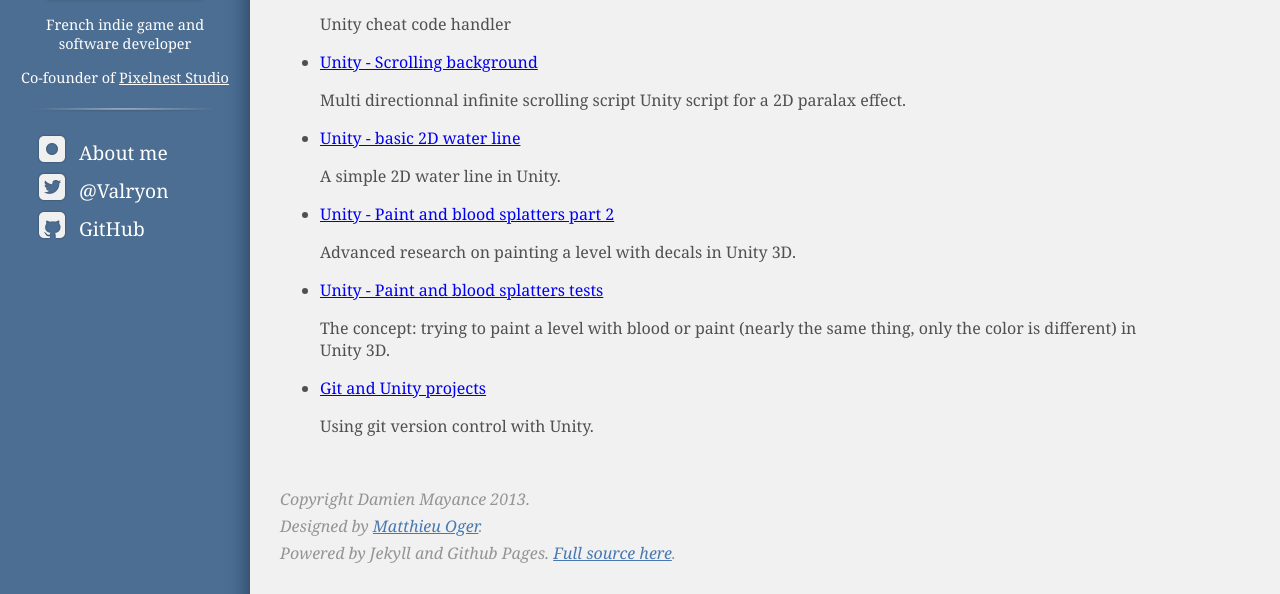
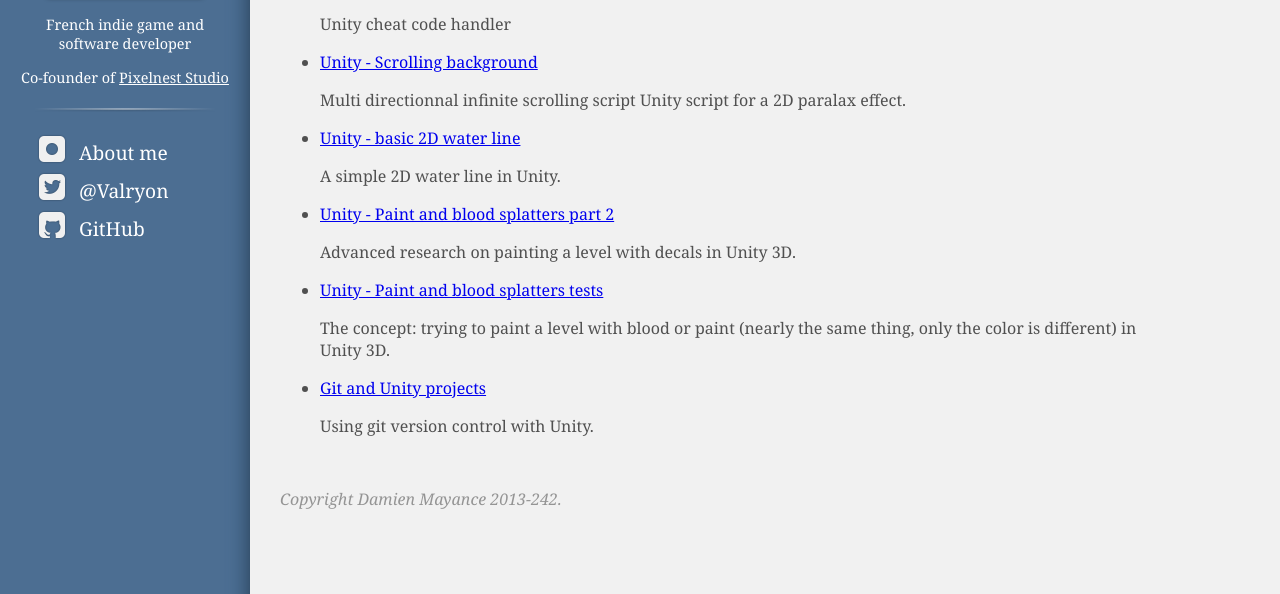
Before and after one commit to valryon/valryon.github.io, a Jekyll site: the page built from index.html, in a window 1280 px wide and 900 px high, scrolled down 7053 px, cut to the strip 306-900 px from the top of the window. Built offline with Jekyll 4.4.1, drawn with Linux system fonts in a browser that asks for light colours.

Commit message:
Update default.html

```diff
--- a/_layouts/default.html
+++ b/_layouts/default.html
@@ -86,13 +86,7 @@
 
   <footer class="page-footer">
     <p>
-      Copyright Damien Mayance 2013.
-    </p>
-    <p>
-      Designed by <a href="http://solarsailer.net">Matthieu Oger</a>.
-    </p>
-    <p>
-      Powered by Jekyll and Github Pages. <a href="https://github.com/Valryon/valryon.github.io">Full source here</a>.
+      Copyright Damien Mayance 2013-242.
     </p>
   </footer>
 </body>
```
